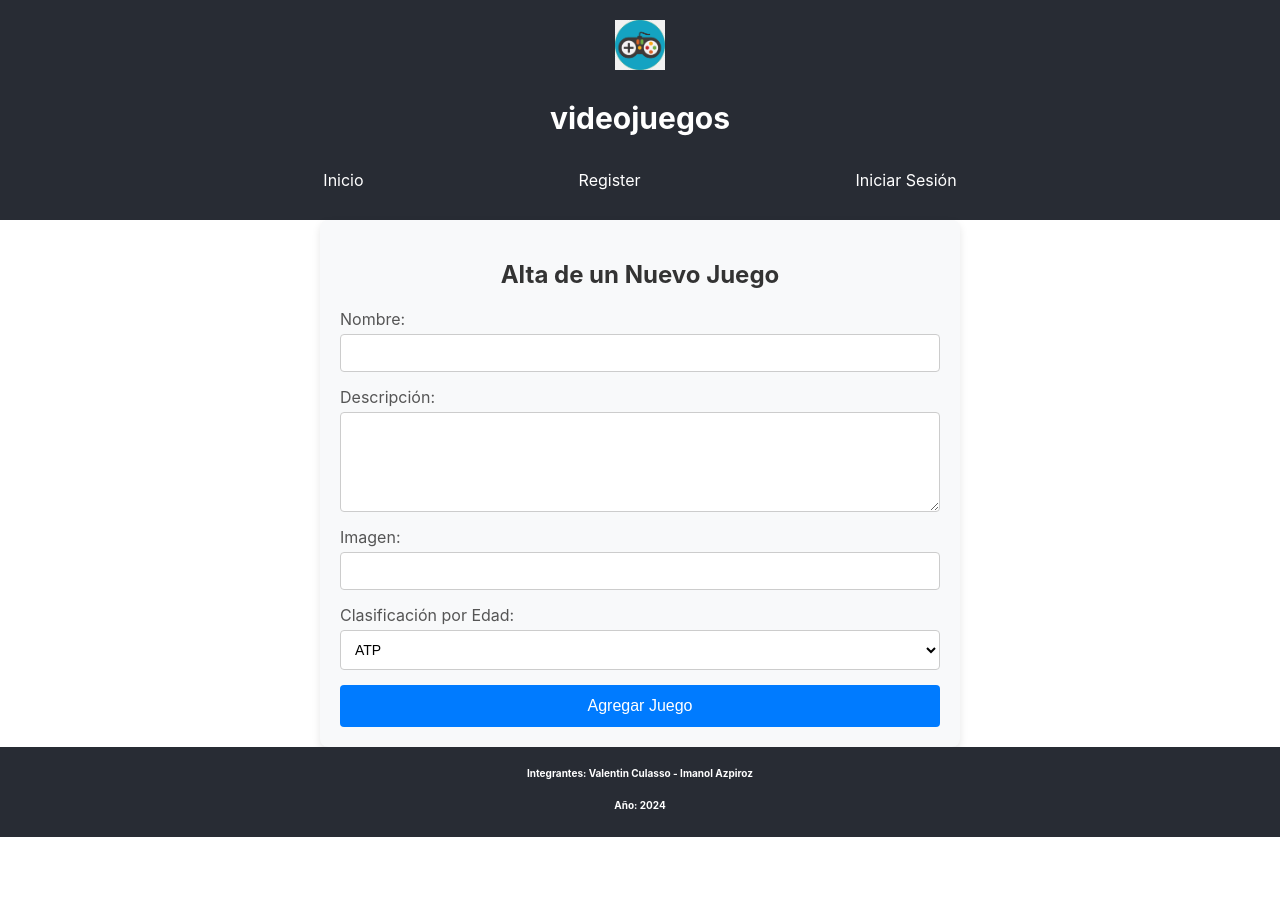
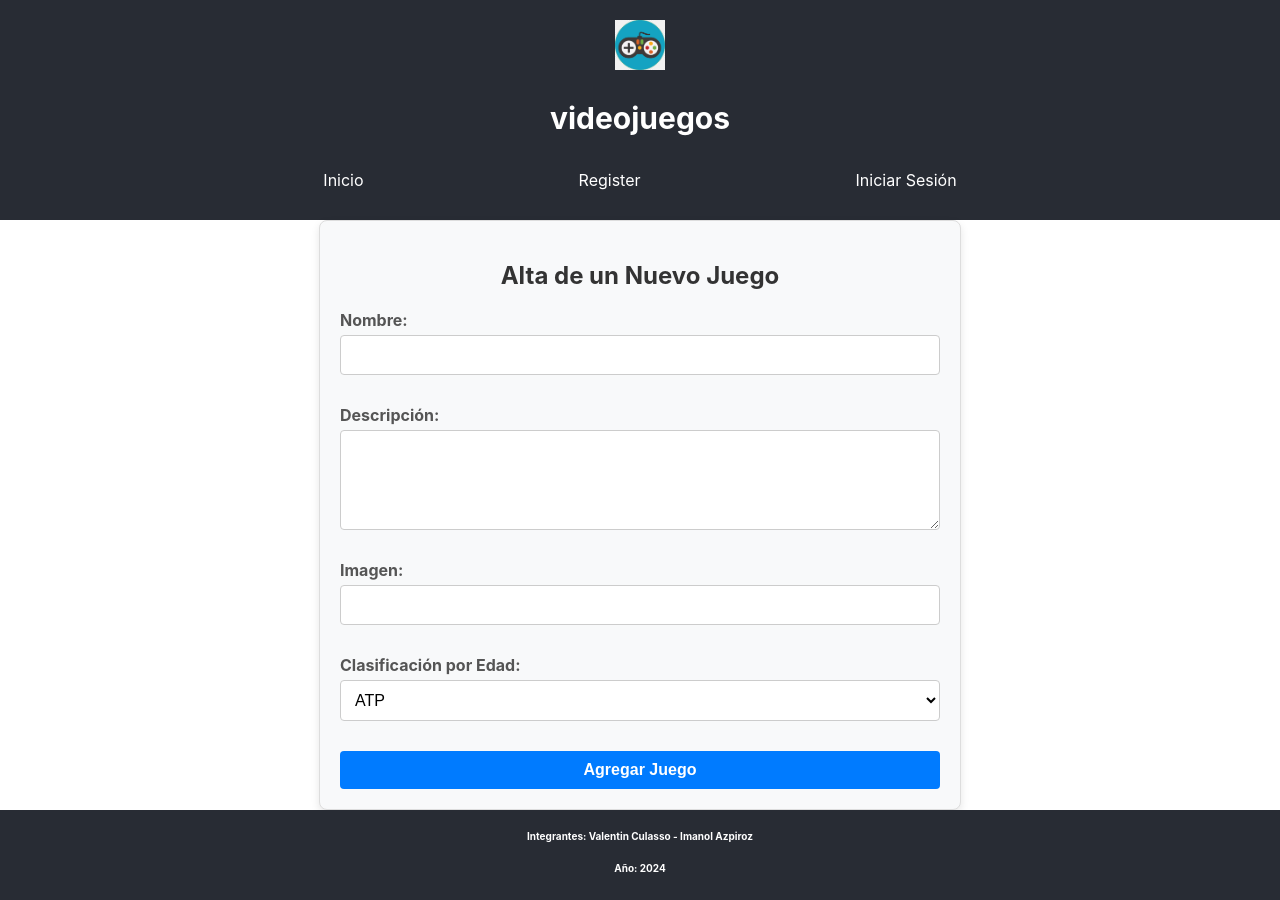
Before and after one commit to valentinculasso/Seminario-PHP---Parte-REACT, a React (Create React App) app: page /juego in a window 1280 px wide. Before the commit the page ends 837 px from the top, so only its background shows below. Built offline with nearby package versions, Linux system fonts and the light colour scheme.

Commit message:
SoporteJuego

```diff
--- a/src/App.js
+++ b/src/App.js
@@ -9,6 +9,7 @@ import LoginPage from './pages/pagesLogin/loginPage';
 import RegisterPage from './pages/pagesRegistro/registerPage';
 import CalificacionPage from './pages/pagesCalificacion/calificacionPage';
 import AltaJuego from './pages/pagesJuego/altaJuego';
+import SoporteJuego from './pages/pagesJuego/soporteJuego';
 
 
 function App() {
@@ -26,6 +27,8 @@ function App() {
 
           <Route path="/juego" element={<AltaJuego/>} />
 
+          <Route path="/soporte" element={<SoporteJuego/>} />
+
           <Route path="/juegos/:id" element={<DetalleJuego/>} />
 
           <Route path="/register" element={<RegisterPage/>} />
--- a/src/pages/pagesCalificacion/calificacionPage.css
+++ b/src/pages/pagesCalificacion/calificacionPage.css
@@ -3,7 +3,7 @@
     flex-direction: column;
     align-items: center;
     justify-content: flex-start;
-    height: 100vh;
+    height: 450px;
     padding: 20px;
     background-color: white;
 }
--- a/src/pages/pagesJuego/altaJuego.js
+++ b/src/pages/pagesJuego/altaJuego.js
@@ -1,6 +1,6 @@
 import React, { useState } from 'react';
 import { setAuthHeader } from '../axiosConfig';
-import './altaJuego.css';
+import './soporteJuego.css';
 import api from '../axiosConfig';
 import { useNavigate } from 'react-router-dom';
 
@@ -34,7 +34,7 @@ function AltaJuego() {
             .then(() => {
                 setSuccessMessage('Juego agregado exitosamente.');
                 setError(null);
-                navigate('/'); // Redirige a otra página si es necesario
+                navigate('/soporte'); // Redirige a otra página si es necesario
             })
             .catch(() => {
                 setError('Error al agregar el juego.');
--- /dev/null
+++ b/src/pages/pagesJuego/soporteJuego.css
@@ -0,0 +1,75 @@
+.nuevo-juego-form {
+    max-width: 450px;                /* Limita el ancho del formulario */
+    margin: 50px auto;               /* Centra el formulario en la página */
+    padding: 20px;
+    border: 1px solid #ddd;
+    border-radius: 8px;
+    background-color: #f9f9f9;
+    box-shadow: 0 4px 8px rgba(0, 0, 0, 0.1);
+}
+
+.nuevo-juego-form h2 {
+    text-align: center;
+    color: #333;
+    margin-bottom: 20px;
+    font-size: 24px;
+}
+
+.success-message, .error-message {
+    text-align: center;
+    font-weight: bold;
+    margin-bottom: 15px;
+    padding: 10px;
+    border-radius: 4px;
+}
+
+.success-message {
+    color: #155724;
+    background-color: #d4edda;
+    border: 1px solid #c3e6cb;
+}
+
+.error-message {
+    color: #721c24;
+    background-color: #f8d7da;
+    border: 1px solid #f5c6cb;
+}
+
+.nuevo-juego-form form div {
+    margin-bottom: 15px;
+}
+
+.nuevo-juego-form label {
+    display: block;
+    font-weight: bold;
+    color: #555;
+    margin-bottom: 5px;
+}
+
+.nuevo-juego-form input[type="text"],
+.nuevo-juego-form select,
+.nuevo-juego-form textarea {
+    width: 100%;
+    padding: 10px;
+    font-size: 16px;
+    border: 1px solid #ccc;
+    border-radius: 4px;
+    box-sizing: border-box;
+}
+
+.nuevo-juego-form button {
+    width: 100%;
+    padding: 10px;
+    font-size: 16px;
+    font-weight: bold;
+    color: #fff;
+    background-color: #007bff;
+    border: none;
+    border-radius: 4px;
+    cursor: pointer;
+    transition: background-color 0.3s ease;
+}
+
+.nuevo-juego-form button:hover {
+    background-color: #0056b3;
+}
--- /dev/null
+++ b/src/pages/pagesJuego/soporteJuego.js
@@ -0,0 +1,68 @@
+import React, { useState } from 'react';
+import { setAuthHeader } from '../axiosConfig';
+import { useNavigate } from 'react-router-dom';
+import './altaJuego.css';
+import api from '../axiosConfig';
+
+function SoporteJuego() {
+    const [id, setID] = useState('');
+    const [plataforma, setPlataforma] = useState('');
+    const [successMessage, setSuccessMessage] = useState('');
+    const [error, setError] = useState('');
+    const navigate = useNavigate();
+
+    const handleSubmitSupport = (e) => {
+        e.preventDefault();
+
+        setAuthHeader();
+
+        if (!(plataforma >= 1 || plataforma <= 5)) {
+            setError('Por favor, completa todos los campos correctamente.');
+            return;
+        }
+
+        api.post('/soporte', { juego_id: id, plataforma_id: plataforma })
+            .then(() => {
+                setSuccessMessage('Soporte agregado exitosamente.');
+                setError(null);
+                navigate('/'); // Vuelve a inicio
+            })
+            .catch(() => {
+                setError('Error al agregar el soporte.');
+                setSuccessMessage('');
+            });
+    };
+
+    return (
+        <div className="nuevo-juego-form">
+            <h2>Agregar Soporte al Juego</h2>
+            {successMessage && <div className="success-message">{successMessage}</div>}
+            {error && <div className="error-message">{error}</div>}
+
+            <form onSubmit={handleSubmitSupport}>
+                <div>
+                    <label>ID del Juego:</label>
+                    <input
+                        type="text"
+                        value={id}
+                        onChange={(e) => setID(e.target.value)}
+                        required
+                    />
+                </div>
+                <div>
+                    <label>Plataforma:</label>
+                    <input
+                        type="text"
+                        value={plataforma}
+                        onChange={(e) => setPlataforma(e.target.value)}
+                        required
+                    />
+                </div>
+
+                <button type="submit">Agregar Soporte</button>
+            </form>
+        </div>
+    );
+}
+
+export default SoporteJuego;
```
Lines whose indentation alone changed are shown as unchanged.
